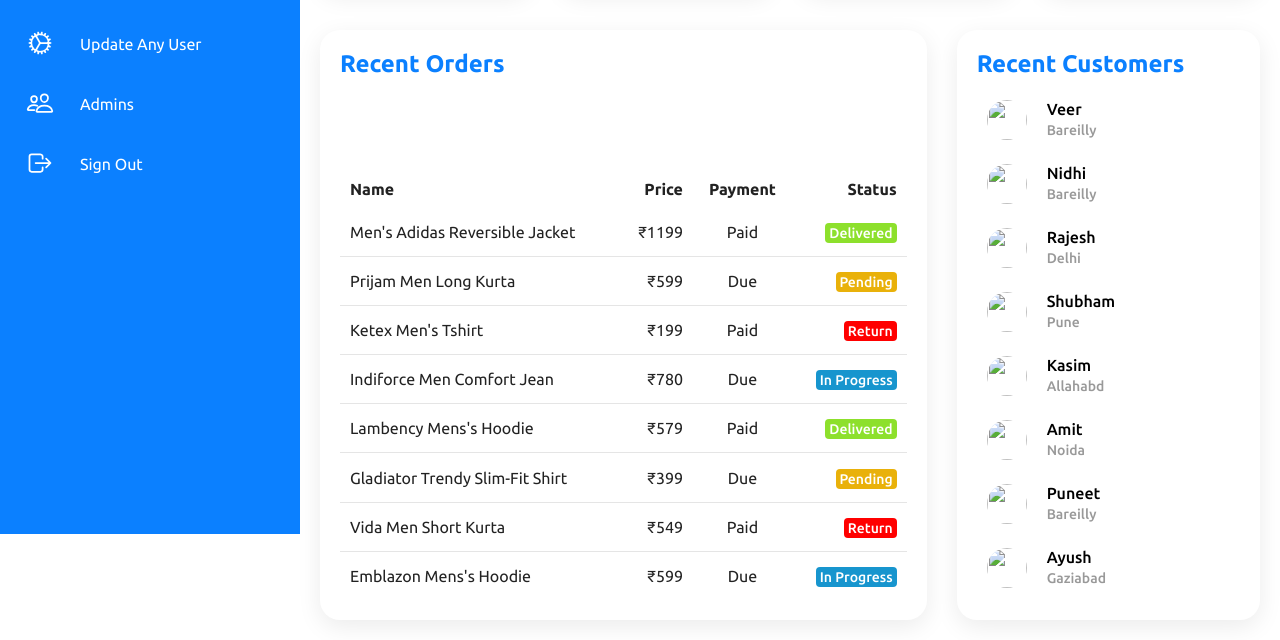
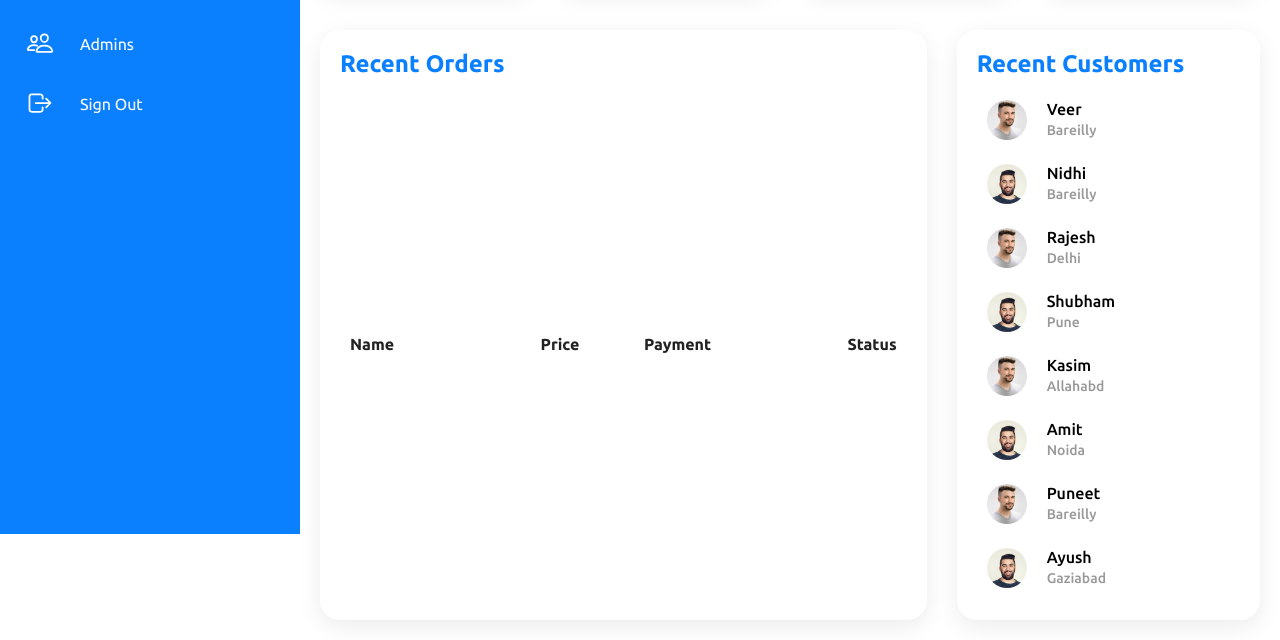
Before and after one commit to Sonu598/VLink, a plain HTML site: page Client/admin.html in a window 1280 px wide. Shown: the part 266-906 px from the top of the page. Drawn offline with nearby package versions, Linux system fonts and the light colour scheme; no server answers.

Commit message:
Admin day-3 work

```diff
--- a/Client/admin.html
+++ b/Client/admin.html
@@ -11,7 +11,7 @@
     <link rel="icon" type="image/x-icon" href="./images/favicon.ico">
 </head>
 <body>
-    <!-- ------------------------------------Navigation------------------------------------------------>
+    <!-- -------------------------------------------Navigation------------------------------------------------>
     <div class="container">
         <div class="navigation">
             <ul>
@@ -49,14 +49,14 @@
                     </a>
                 </li>
 
-                <li>
+                <!-- <li>
                     <a href="#">
                         <span class="icon">
                             <ion-icon name="cog-outline"></ion-icon>
                         </span>
                         <span class="title" id="updatenew">Update Any User</span>
                     </a>
-                </li>
+                </li> -->
 
                 <li>
                     <a href="#">
@@ -79,7 +79,7 @@
             </ul>
         </div>
 
- <!-- ---------------------------------------------Main------------------------------------------------>
+ <!------------------------------------------------Main------------------------------------------------>
         <div class="main">
             <div class="topbar">
                 <div class="toggle">
@@ -97,7 +97,7 @@
                 </div>
             </div>
 
- <!-- ---------------------------------------------Cards------------------------------------------------>
+ <!----------------------------------------------Cards------------------------------------------------>
             <div class="cardBox">
                 <div class="card">
                     <div>
@@ -163,7 +163,7 @@
                         </thead>
 
                         <tbody>
-                            <tr>
+                            <!-- <tr>
                                 <td>Men's Adidas Reversible Jacket</td>
                                 <td>₹1199</td>
                                 <td>Paid</td>
@@ -217,7 +217,7 @@
                                 <td>₹599</td>
                                 <td>Due</td>
                                 <td><span class="status inProgress">In Progress</span></td>
-                            </tr>
+                            </tr> -->
                         </tbody>
                     </table>
                 </div>
@@ -231,7 +231,7 @@
                     <table>
                         <tr>
                             <td width="60px">
-                                <div class="imgBx"><img src="./images/customer01.jpg" alt=""></div>
+                                <div class="imgBx"><img src="./Images/customer01.jpg" alt=""></div>
                             </td>
                             <td>
                                 <h4>Veer<br><span>Bareilly</span></h4>
@@ -240,7 +240,7 @@
 
                         <tr>
                             <td width="60px">
-                                <div class="imgBx"><img src="./images/customer01.jpg" alt=""></div>
+                                <div class="imgBx"><img src="./Images/customer02.jpg" alt=""></div>
                             </td>
                             <td>
                                 <h4>Nidhi<br><span>Bareilly</span></h4>
@@ -249,7 +249,7 @@
 
                         <tr>
                             <td width="60px">
-                                <div class="imgBx"><img src="./images/customer01.jpg" alt=""></div>
+                                <div class="imgBx"><img src="./Images/customer01.jpg" alt=""></div>
                             </td>
                             <td>
                                 <h4>Rajesh<br> <span>Delhi</span></h4>
@@ -258,7 +258,7 @@
 
                         <tr>
                             <td width="60px">
-                                <div class="imgBx"><img src="./images/customer01.jpg" alt=""></div>
+                                <div class="imgBx"><img src="./Images/customer02.jpg" alt=""></div>
                             </td>
                             <td>
                                 <h4>Shubham<br><span>Pune</span></h4>
@@ -267,7 +267,7 @@
 
                         <tr>
                             <td width="60px">
-                                <div class="imgBx"><img src="./images/customer01.jpg" alt=""></div>
+                                <div class="imgBx"><img src="./Images/customer01.jpg" alt=""></div>
                             </td>
                             <td>
                                 <h4>Kasim<br><span>Allahabd</span></h4>
@@ -276,7 +276,7 @@
 
                         <tr>
                             <td width="60px">
-                                <div class="imgBx"><img src="./images/customer01.jpg" alt=""></div>
+                                <div class="imgBx"><img src="./Images/customer02.jpg" alt=""></div>
                             </td>
                             <td>
                                 <h4>Amit <br> <span>Noida</span></h4>
@@ -285,7 +285,7 @@
 
                         <tr>
                             <td width="60px">
-                                <div class="imgBx"><img src="./images/customer01.jpg" alt=""></div>
+                                <div class="imgBx"><img src="./Images/customer01.jpg" alt=""></div>
                             </td>
                             <td>
                                 <h4>Puneet<br> <span>Bareilly</span></h4>
@@ -294,7 +294,7 @@
 
                         <tr>
                             <td width="60px">
-                                <div class="imgBx"><img src="./images/customer01.jpg" alt=""></div>
+                                <div class="imgBx"><img src="./Images/customer02.jpg" alt=""></div>
                             </td>
                             <td>
                                 <h4>Ayush<br> <span>Gaziabad</span></h4>
```
Also changed, not shown: Client/Images/customer01.jpg (added), Client/Images/customer02.jpg (added).
